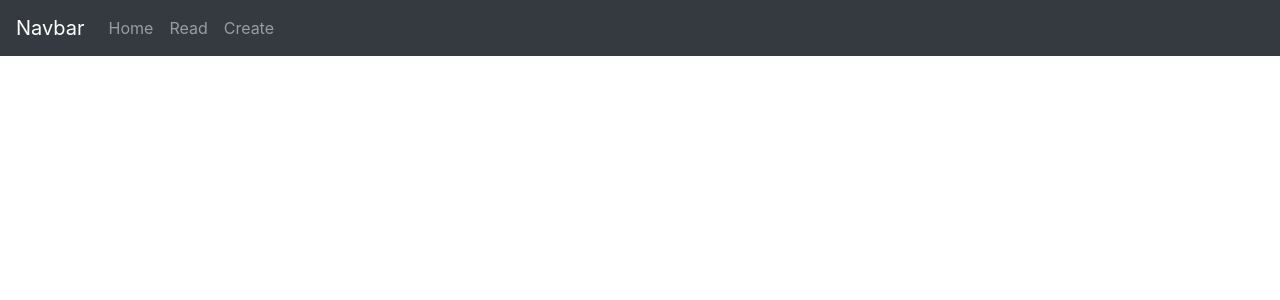
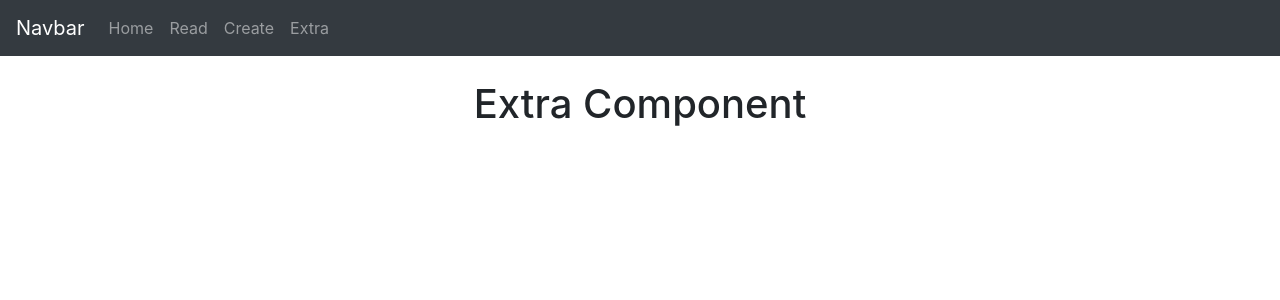
Before and after one commit to SuenjeAlice/datarep_lab8, a React (Create React App) app: page /extra in a window 1280 px wide. Shown: the top 300 px of the page. Built offline with nearby package versions, Linux system fonts and the light colour scheme.

Commit message:
added extra component

```diff
--- a/src/App.js
+++ b/src/App.js
@@ -8,6 +8,7 @@ import './App.css';
 import { Header } from './components/header';
 import { Footer } from './components/footer';
 import { Content } from './components/content';
+import { Extra } from './components/extra';
 
 //import Bootstrap and Navigation from bootstrap
 import 'bootstrap/dist/css/bootstrap.min.css';
@@ -32,6 +33,7 @@ class App extends Component{
             <Nav.Link href="/">Home</Nav.Link>
             <Nav.Link href="/read">Read</Nav.Link>
             <Nav.Link href="/create">Create</Nav.Link>
+            <Nav.Link href="/extra">Extra</Nav.Link>
           </Nav>
         </Navbar>
 
@@ -42,6 +44,7 @@ class App extends Component{
           <Route path = '/' component={Content} exact/>
           <Route path = '/create' component={Header} exact/>
           <Route path = '/read' component={Footer} exact/>
+          <Route path = '/extra' component={Extra} exact/>
         </Switch>
 
       </div>
--- /dev/null
+++ b/src/components/extra.js
@@ -0,0 +1,16 @@
+//Data Representation & Querying - Lab 3 - G00363332 - Sünje Alice Winteler
+import React from 'react';
+const { Component } = require("react");
+
+//created a Extra class which inherits from Component, used export keyword to export the class
+export class Extra extends Component{
+    //used render method
+    render(){
+        return(
+            <div>
+                {/* Added content to component */}
+                <h1>Extra Component</h1>
+            </div>
+        );
+    }
+}
```
